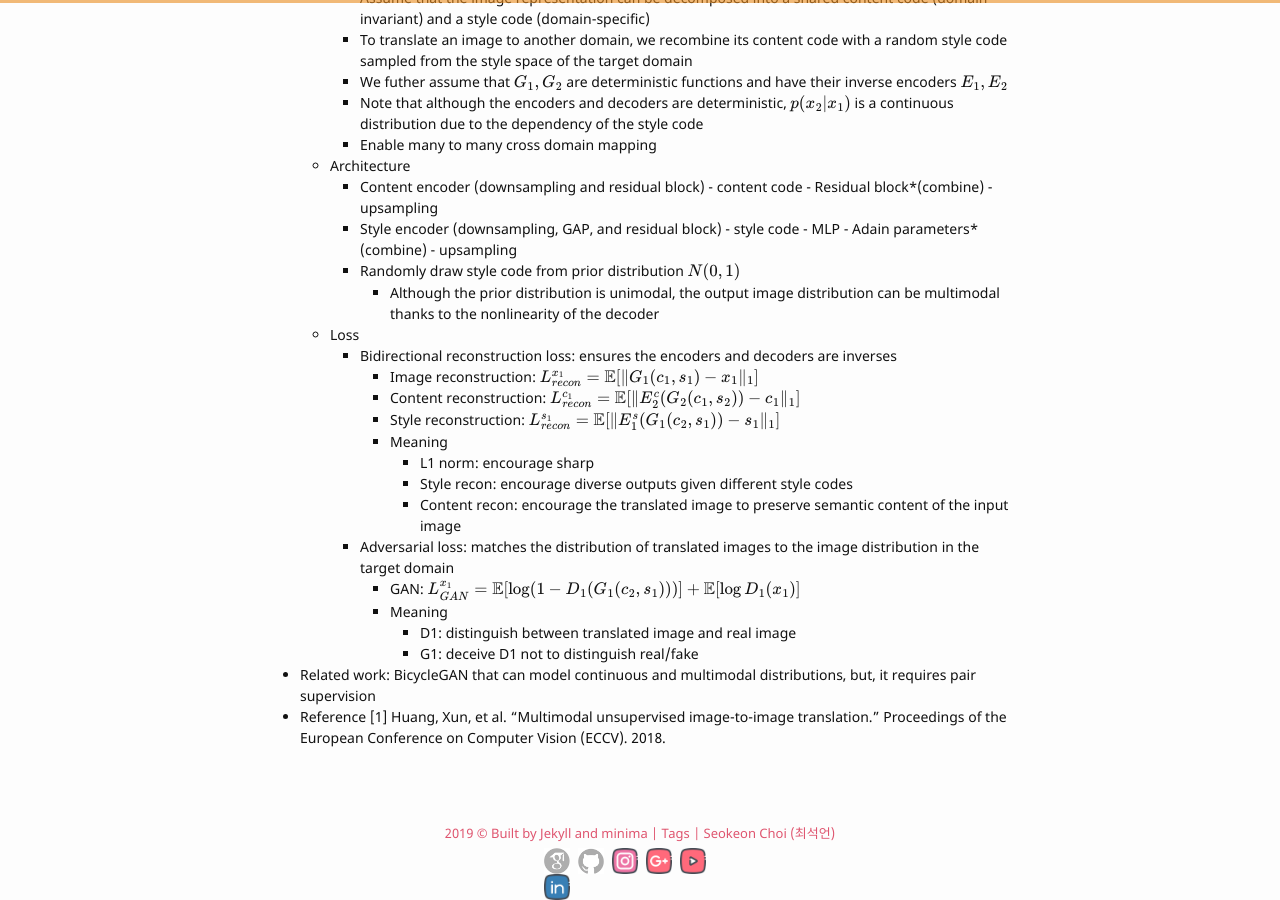
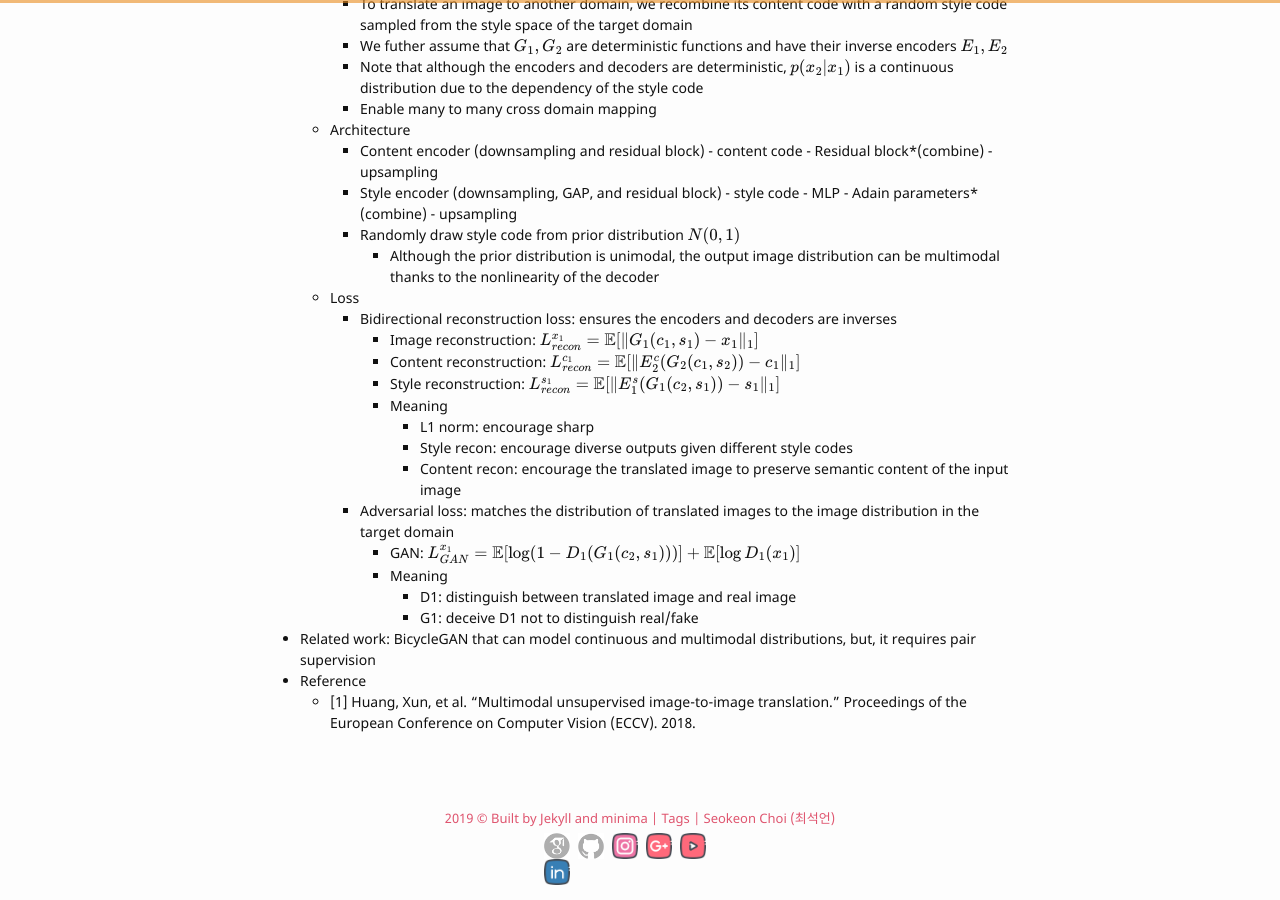
Before and after one commit to bismex/bismex.github.io, a Jekyll site: the page built from _posts/2019-01-01-I2I.md, in a window 1280 px wide and 900 px high, scrolled down 1609 px. Built offline with Jekyll 4.4.1, drawn with Linux system fonts in a browser that asks for light colours; formulas are drawn with MathJax 3.

Commit message:
Update 2019-01-01-I2I.md

```diff
--- a/_posts/2019-01-01-I2I.md
+++ b/_posts/2019-01-01-I2I.md
@@ -18,7 +18,6 @@
 
 ## UNIT
 
-$$||||||$$
 - Research area
   - Image-to-image translation: mapping an image in one domain to a corresponding image in another domain
   - Unsupervised I2I: there exist no paired examples (this one)
@@ -86,4 +85,4 @@
         - G1: deceive D1 not to distinguish real/fake
 - Related work: BicycleGAN that can model continuous and multimodal distributions, but, it requires pair supervision
 - Reference
-  [1] Huang, Xun, et al. "Multimodal unsupervised image-to-image translation." Proceedings of the European Conference on Computer Vision (ECCV). 2018.
+  - [1] Huang, Xun, et al. "Multimodal unsupervised image-to-image translation." Proceedings of the European Conference on Computer Vision (ECCV). 2018.
```
